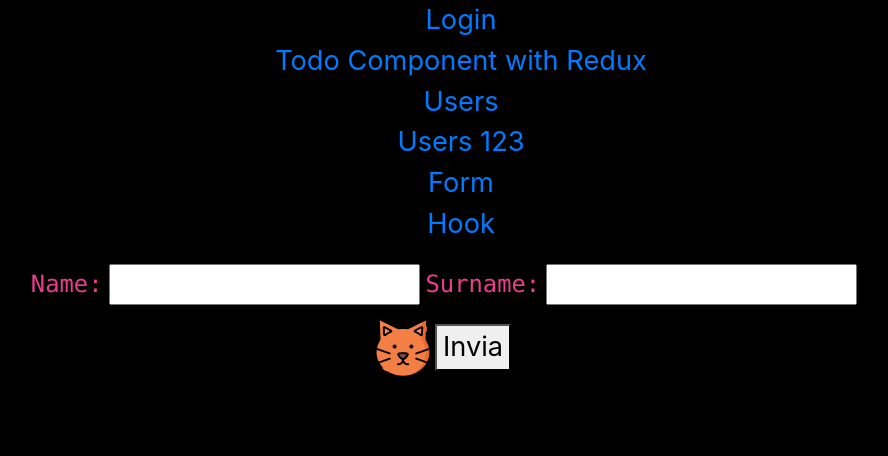
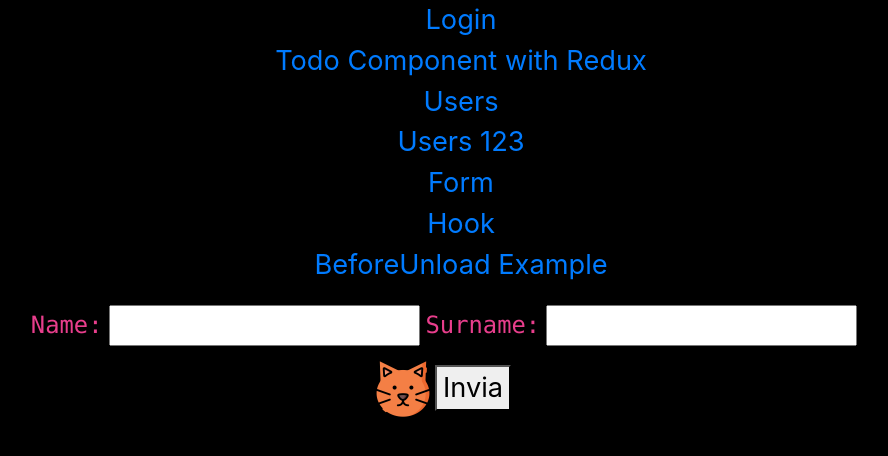
Before and after one commit to chiccomotta/ReactStudio, a React (Create React App) app in the folder react-studio/: page / in a window 1280 px wide. Shown: the top 456 px of the page, without its empty margins (199-1087 px from the left). Built offline with nearby package versions, Linux system fonts and the light colour scheme.

Commit message:
Added before unload example

```diff
--- a/react-studio/src/components/AppRouter.js
+++ b/react-studio/src/components/AppRouter.js
@@ -1,26 +1,27 @@
-import React from "react";
-import { BrowserRouter as Router, Link, Route } from "react-router-dom";
-import { FormComponent } from "./FormComponent";
-import { HookExample } from "./HookComponent";
-import LoginComponent from "./LoginComponent";
-import { TodoComponent } from "./TodoComponent";
+import React from "react"
+import { BrowserRouter as Router, Link, Route } from "react-router-dom"
+import { FormComponent } from "./FormComponent"
+import { HookExample } from "./HookComponent"
+import LoginComponent from "./LoginComponent"
+import { TodoComponent } from "./TodoComponent"
+import { BeforeUnload } from "./beforeUnload"
 
 function Index() {
-  return <p>Home</p>;
+  return <p>Home</p>
 }
 
 function About() {
-  return <p>About</p>;
+  return <p>About</p>
 }
 
 class Users extends React.Component {
   constructor(props) {
-    super(props);
+    super(props)
   }
 
   render() {
-    const { match } = this.props;
-    return <p>Users {match.params.id}</p>;
+    const { match } = this.props
+    return <p>Users {match.params.id}</p>
   }
 }
 
@@ -48,6 +49,9 @@ function AppRouter() {
             <li>
               <Link to="/hook/">Hook</Link>
             </li>
+            <li>
+              <Link to="/beforeunload/">BeforeUnload Example</Link>
+            </li>
           </ul>
         </nav>
 
@@ -57,9 +61,10 @@ function AppRouter() {
         <Route exact path="/users/:id" component={Users} />
         <Route path="/form/" component={FormComponent} />
         <Route path="/hook/" component={HookExample} />
+        <Route path="/beforeunload/" component={BeforeUnload} />
       </div>
     </Router>
-  );
+  )
 }
 
-export default AppRouter;
+export default AppRouter
```
Also changed, not shown: react-studio/src/components/HookComponent.js (+4 -4 lines), 1 other file (tests, documents, lock files or other folders).
